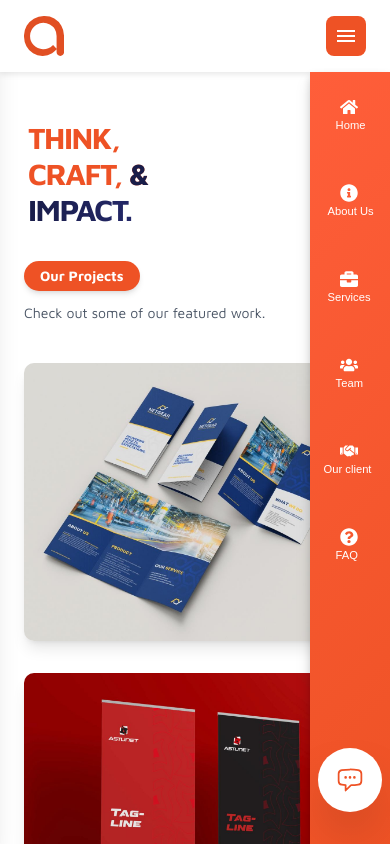
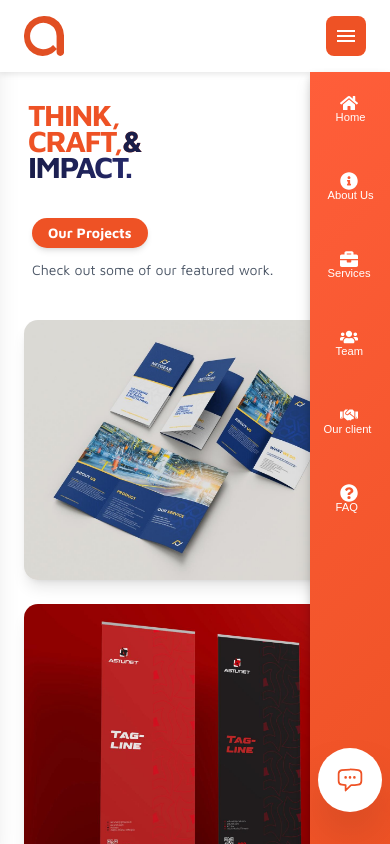
Before and after one commit to Andargachewmak/Advera-2025, a Next.js app: page / in a window 390 px wide. Both pictures are taken after a click on the button 346 px from the left and 36 px from the top of the page. Shown: the top 844 px of the page. Built offline with nearby package versions, Linux system fonts and the light colour scheme.

Commit message:
project card touched

```diff
--- a/src/app/data/projects.ts
+++ b/src/app/data/projects.ts
@@ -61,7 +61,7 @@ export const PROJECTS: Project[] = [  //Web development
     client: 'Cultural Beats',
     contributors: 'Art Studio',
     summary: 'Designed a vibrant poster for a multicultural event.',
-    images: ['/Image/graphic1.png'],
+    images: ['/Image/abela2.jpg'],
     testimonials: [
       {
         quote: "Captured the event’s essence beautifully!",
--- a/src/app/globals.css
+++ b/src/app/globals.css
@@ -208,7 +208,7 @@
     width: 100%;
     text-align: right;
     padding: 0rem 0.1rem;
-    margin-top: 0.05rem;
+    margin-top: -0.2rem;
   }
 
   .menu-bar .nav-links li button .menu-icon {
--- a/src/app/page.tsx
+++ b/src/app/page.tsx
@@ -197,15 +197,16 @@ return (
             }
             setIsOpen(false);
           }}
-          className="w-full text-white transition-all font-medium flex flex-col items-center justify-center py-2
-                     bg-transparent border-none outline-none focus:outline-none focus:ring-0 active:outline-none
-                     appearance-none select-none touch-manipulation"
-          style={{ WebkitTapHighlightColor: 'transparent' }}
+          className="w-full text-white transition-all font-medium flex flex-col items-center justify-center py-1"
         >
           {/* Icon */}
           <span
-            className={`text-xl ${
-              isOurClient || isCenteredIcon ? '-translate-x-1' : '-translate-x-1'
+            className={`text-x1 ${
+              isOurClient
+                ? '-translate-x-1'
+                : isCenteredIcon
+                ? '-translate-x-1'
+                : '-translate-x-1'
             }`}
           >
             {icon}
@@ -237,9 +238,7 @@ return (
             onAboutClick={() => setShowAboutModal(true)}
           />
         </div>
-
-<main className="ml-0 sm:ml-20 lg:ml-45 px-2 sm:px-8 py-10 w-full bg-white text-black text-[17px] sm:text-base">
-<section id="projects" className="mb-20 relative">
+<main className="ml-0 sm:ml-20 lg:ml-45 px-2 sm:px-8 py-10 w-full bg-white text-black text-[17px] sm:text-base"> <section id="projects" className="mb-20 relative">
   {/* Social Icons */}
   <div className="absolute top-2 right-2 z-10 flex gap-4 hidden md:flex">
       {socialLinks.map(({ icon: Icon, href, label }, i) => (
@@ -259,7 +258,7 @@ return (
   {/* Container for slogan + button + description with top padding */}
   <div className="pt-12 px-4 sm:px-0"> {/* Adjust pt-12 to increase/decrease space */}
     {/* Slogan on top-left with typing animation */}
-<div className="text-left px-1 sm:px-0 -mt-10 sm:mt-0 mb-8">
+<div className="text-left px-1 sm:px-5 -mt-15 sm:mt-0 mb-8">
   <motion.div
     className="inline-block"
     initial={{ opacity: 0, y: 50 }}
@@ -280,10 +279,11 @@ return (
         ease: 'easeInOut',
       }}
     >
+
 {/* THINK */}
 <motion.span
   className={`text-transparent bg-clip-text bg-gradient-to-r from-[#ee5225] to-[#ee5225] tracking-tighter ${
-          isOpen ? 'block' : 'inline-block'
+    isOpen ? 'block leading-none mb-[-4px]' : 'inline-block'
   } sm:inline`}
   initial={{ opacity: 0, x: -50, rotate: -10 }}
   animate={{ opacity: 1, x: 0, rotate: 0 }}
@@ -298,9 +298,9 @@ return (
 
 {/* CRAFT */}
 <motion.span
-        className={`mx-0 sm:mx-2 text-transparent bg-clip-text bg-gradient-to-r from-[#ee5225] to-[#ee5225] tracking-tighter ${
-          isOpen ? 'block' : 'inline-block'
-        } sm:inline`}
+  className={`text-transparent bg-clip-text bg-gradient-to-r from-[#ee5225] to-[#ee5225] tracking-tighter ${
+    isOpen ? 'block leading-none mb-[-4px]' : 'inline-block'
+  } sm:inline mx-0 sm:mx-2`}
   initial={{ opacity: 0, x: -50, rotate: 10 }}
   animate={{ opacity: 1, x: 0, rotate: 0 }}
   transition={{
@@ -309,13 +309,13 @@ return (
     ease: 'circOut',
   }}
 >
-        CRAFT,<span className="text-[#191D49]"> & </span>
+  CRAFT,<span className="text-[#191D49] mr-1 inline-block"> & </span>
 </motion.span>
 
 {/* IMPACT */}
 <motion.span
   className={`text-transparent bg-clip-text bg-gradient-to-r from-[#191D49] to-[#25296d] tracking-tighter ${
-          isOpen ? 'block' : 'inline-block'
+    isOpen ? 'block leading-none' : 'inline-block'
   } sm:inline`}
   initial={{ opacity: 0, x: -50, rotate: -10 }}
   animate={{ opacity: 1, x: 0, rotate: 0 }}
@@ -331,7 +331,7 @@ return (
   </motion.div>
 </div>
                       {/* Button + Description */}
-<div className="flex flex-col sm:flex-row sm:items-center sm:justify-start gap-3">
+<div className="flex flex-col sm:flex-row sm:items-center sm:justify-start gap-3 ml-2 sm:ml-7">
 <button
   onClick={() => {}}
   className="fit-text-mobile sm:w-auto w-auto text-left px-4 py-2 sm:px-5 sm:py-2 bg-[#ee5225] hover:bg-[#d9431d] text-sm sm:text-base text-white font-semibold rounded-full shadow-md transition-all duration-300 leading-none"
@@ -345,8 +345,8 @@ return (
 </div>
   </div>
 {/* Project Cards */}
-<div className="px-4 sm:px-0">
-  <div className="grid grid-cols-1 sm:grid-cols-2 lg:grid-cols-3 gap-8 mt-10">
+<div className="px-4 sm:px-6 md:px-8 max-w-screen-xl mx-auto">
+  <div className="grid grid-cols-1 sm:grid-cols-2 lg:grid-cols-3 gap-6 sm:gap-8 mt-10">
     {PROJECTS.map((project) => {
       const isActive = activeProjectId === project.id;
 
@@ -354,12 +354,11 @@ return (
         <div
           key={project.id}
           id={`project-${project.id}`}
-          className={`relative group cursor-pointer overflow-hidden rounded-lg shadow-lg transition-transform duration-300 ${
+          className={`relative group cursor-pointer overflow-hidden rounded-xl shadow-lg transition-transform duration-300 ${
             isActive ? 'scale-105' : 'hover:scale-105'
           }`}
           onTouchStart={() => {
             if (isMobile) {
-              // First tap: just activate hover effect
               if (activeProjectId !== project.id) {
                 setActiveProjectId(project.id);
               }
@@ -367,15 +366,12 @@ return (
           }}
           onClick={() => {
             if (isMobile) {
-              // Second tap (if already active): open modal
               if (activeProjectId === project.id) {
                 setSelectedProject(project);
               } else {
-                // If not active yet, just activate (handled in onTouchStart)
                 setActiveProjectId(project.id);
               }
             } else {
-              // Desktop: click opens modal
               setSelectedProject(project);
               setActiveProjectId(project.id);
             }
@@ -385,13 +381,14 @@ return (
           aria-label={`View project: ${project.title}`}
         >
           {/* Image */}
-          <div className="relative w-full" style={{ height: '278px' }}>
+          <div className="relative w-full" style={{ height: '260px' }}>
             <Image
               src={project.images[0]}
               alt={project.title}
               fill
               className="object-cover transition-transform duration-500 ease-in-out group-hover:scale-105"
               draggable={false}
+              sizes="(max-width: 640px) 100vw, (max-width: 1024px) 50vw, 33vw"
             />
           </div>
 
@@ -408,7 +405,7 @@ return (
               isActive ? 'opacity-100' : 'opacity-0 group-hover:opacity-100'
             }`}
           >
-            <h3 className="text-lg font-semibold drop-shadow-sm">{project.title}</h3>
+            <h3 className="text-base sm:text-lg font-semibold drop-shadow-sm truncate">{project.title}</h3>
             <p className="text-sm text-white/90 line-clamp-2 drop-shadow-sm">
               {project.summary}
             </p>
--- a/src/component/AboutModal.tsx
+++ b/src/component/AboutModal.tsx
@@ -71,7 +71,7 @@ export default function AboutModal({ isOpen, onClose }: AboutModalProps) {
                 <h1 className="text-3xl sm:text-4xl font-extrabold mb-4 tracking-tight">
                   About Us
                 </h1>
-                <p className="text-white text-base max-w-3xl leading-relaxed tracking-wide">
+                <p className="text-white text-base max-w-3xl leading-relaxed tracking-tighter">
                   We are the dynamic hub for marketing, communication, and brands. Committed to achieving your goals,
                   we provide creative and impactful marketing and communication plans that resonate with your target
                   market and elevate your business.
@@ -113,17 +113,14 @@ export default function AboutModal({ isOpen, onClose }: AboutModalProps) {
                   >
                     <div className="flex flex-col justify-between h-full">
                       <h2
-                        className={`text-lg font-bold text-white leading-snug tracking-tight ${
-                          idx === 1 ? 'mb-2' : 'mb-1'
+                        className={`text-lg font-bold text-white leading-snug tracking-tighter ${
+                          idx === 0 || idx === 2 ? 'mb-0.05' : 'mb-0.07'
                         }`}
                       >
                         {title}
                       </h2>
-                      <p
-                        className={`text-white text-sm leading-snug text-left ${
-                          idx === 1 ? 'tracking-tighter' : 'tracking-tighter'
-                        }`}
-                      >
+
+                      <p className="text-white text-sm leading-snug text-left tracking-tighter">
                         {text}
                       </p>
                     </div>
```
Lines whose indentation alone changed are shown as unchanged.
